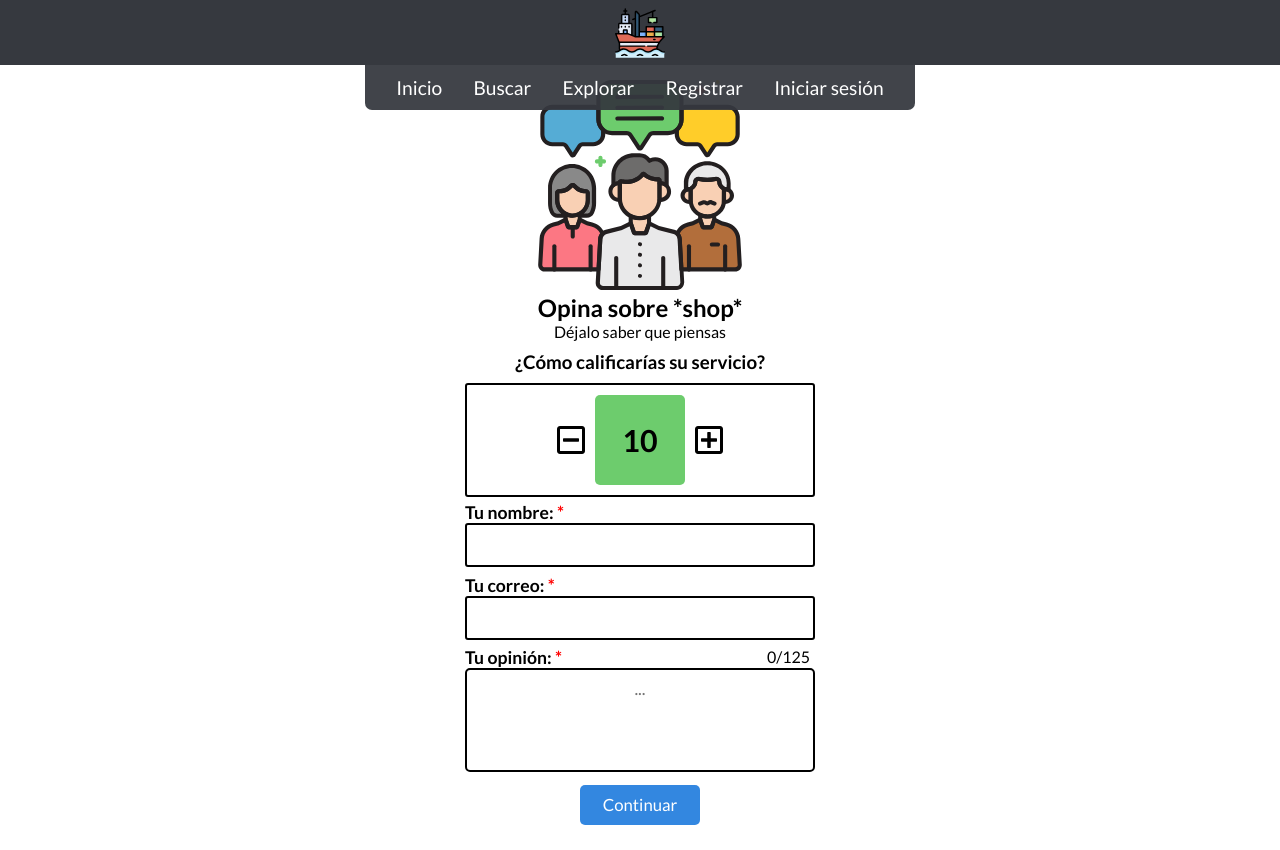
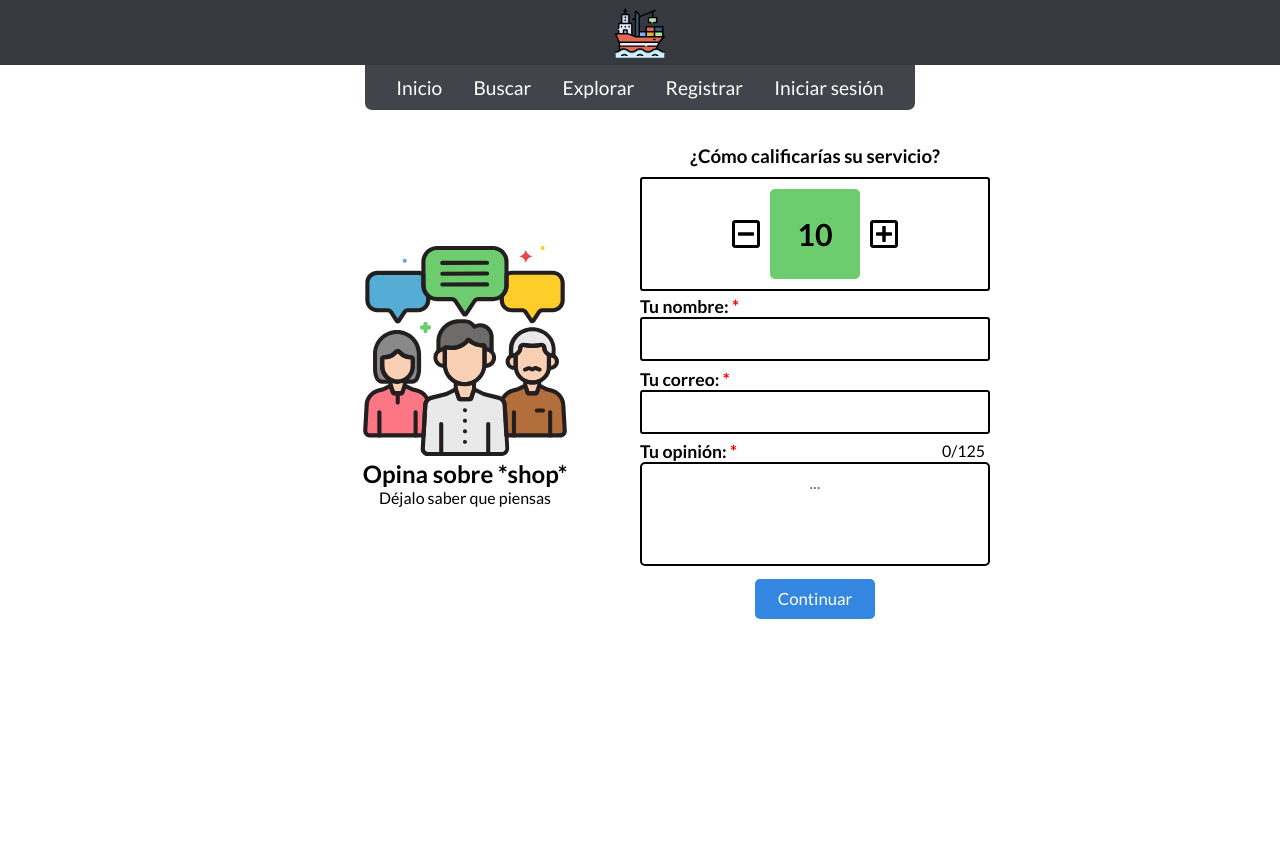
Before and after one commit to gianllopez/Volga, a React (Create React App) app: page /1/opinions/new in a window 1280 px wide. After the commit the page ends 800 px from the top, so only its background shows below. Built offline with nearby package versions, Linux system fonts and the light colour scheme.

Commit message:
NewOpinion: cambiado un poco la estructura en +768px

```diff
--- a/src/index.js
+++ b/src/index.js
@@ -23,7 +23,7 @@ ReactDOM.render(
             <Route exact path='/users/:username' component={UserProfile} />
             <Route exact path='/:shop/products/new' component={PostProduct} />
             <Route exact path='/:shop/catalog/:product' component={ProductPage} />
-            <Route exact path='/:shop/opinions' component={ClientsOpinions} />
+            <Route exact path='/:shop/opinions' component={ClientsOpinions} /> {/* Ready, por revisar si hay código que resumir... */}
             <Route exact path='/:username/opinions/new' component={NewOpinion} /> {/* Ready, por revisar si hay código que resumir... */}
             <Route exact path='/:shop/contact' component={ShopContact} />
          </SomeRoutesLayout>
--- a/src/pages/NewOpinion.js
+++ b/src/pages/NewOpinion.js
@@ -58,6 +58,7 @@ class NewOpinion extends Component {
                <h2>Opina sobre *shop*</h2>
                <p>Déjalo saber que piensas</p>
             </div>
+            <div id="opinion-entries">
                <h3>¿Cómo calificarías su servicio?</h3>
                <RatingSelector onChange={this.changeHandler} />
                <Input
@@ -80,6 +81,7 @@ class NewOpinion extends Component {
                   onChange={this.changeHandler}
                />
                <ButtonLoader isloading={this.state.loading} />
+            </div>
          </form>
       );
    };
--- a/src/pages/styles/ClientsOpinions.css
+++ b/src/pages/styles/ClientsOpinions.css
@@ -12,7 +12,6 @@
    display: flex;
    flex-wrap: wrap;
    justify-content: center;
-   max-width: 775px;
    margin: 10px auto;
 }
 
--- a/src/pages/styles/NewOpinion.css
+++ b/src/pages/styles/NewOpinion.css
@@ -7,9 +7,9 @@
 }
 
 #op-header {
-   display: inherit;
-   flex-direction: inherit;
-   align-items: inherit;
+   display: flex;
+   flex-direction: column;
+   align-items: center;
    width: 80vw;
    max-width: 350px;
 }
@@ -43,6 +43,7 @@
 
 #opinion-form h3 {
    margin: 10px 0;
+   text-align: center;
 }
 
 #opinion-form .comment {
@@ -57,3 +58,22 @@
 #opinion-form .btnloader-wrapper {
    margin-top: 5px;
 }
+
+@media (min-width: 768px) {
+   #opinion-form {
+      display: grid;
+      justify-content: center;
+      grid-template-columns: min-content min-content;
+      padding-top: 135px;
+      /* position: absolute;
+      top: 50%;
+      left: 50%;
+      transform: translate(-50%, -50%); */
+   }
+   #opinion-entries {
+      display: inherit;
+   }
+   #opinion-entries .btnloader-wrapper {
+      margin: 5px auto 0 auto;
+   }
+}
```
Lines whose indentation alone changed are shown as unchanged.
